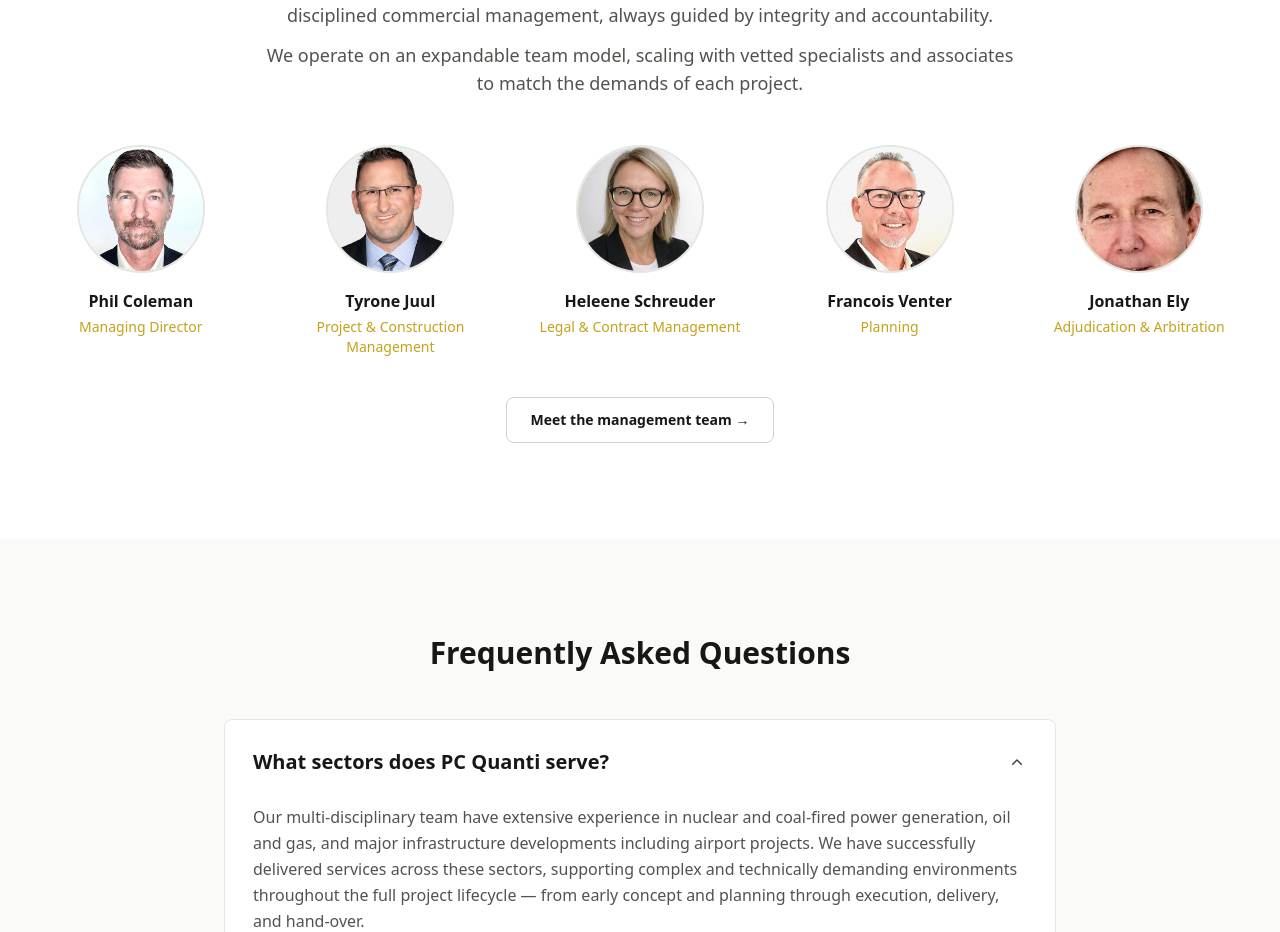
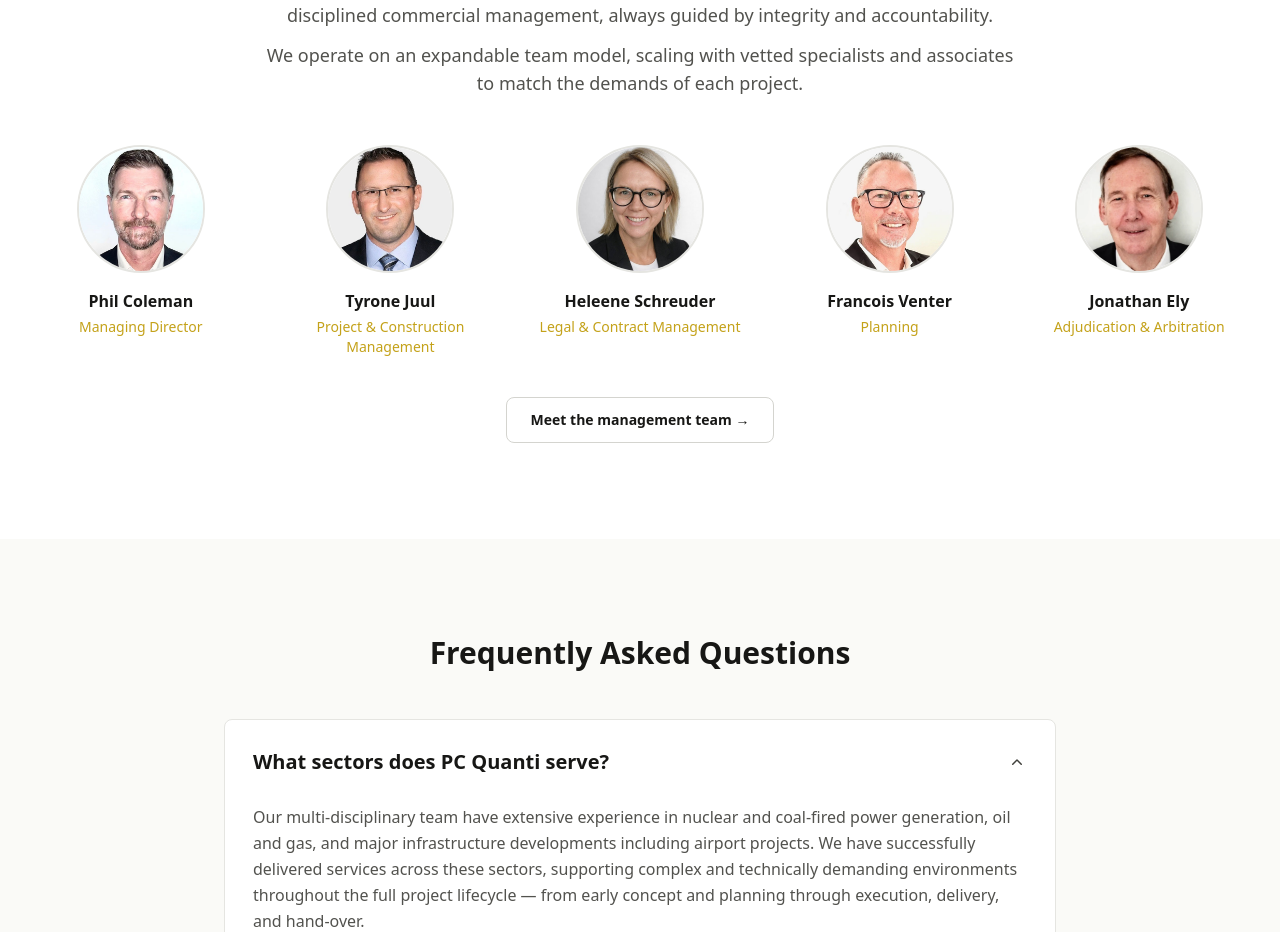
Before and after one commit to jonathanavis96/pc_quanti, a Next.js app: page / in a window 1280 px wide. Shown: the part 4845-5777 px from the top of the page. Built offline with nearby package versions, Linux system fonts and the light colour scheme; no server answers.

Commit message:
fix: use separate homepage image for Jonathan with adjusted zoom
Homepage uses jonathan-home.webp (square crop) with object-contain
for proper circle display. Team page keeps original portrait WebP.

```diff
--- a/app/page.tsx
+++ b/app/page.tsx
@@ -65,11 +65,11 @@ export default function Home() {
                 { name: "Tyrone Juul", role: "Project & Construction Management", image: "/team/tyrone.jpg", slug: "tyrone-juul" },
                 { name: "Heleene Schreuder", role: "Legal & Contract Management", image: "/team/heleene.jpg", slug: "heleene-schreuder" },
                 { name: "Francois Venter", role: "Planning", image: "/team/francois.jpg", slug: "francois-venter" },
-                { name: "Jonathan Ely", role: "Adjudication & Arbitration", image: "/team/jonathan.webp", slug: "jonathan-ely" },
+                { name: "Jonathan Ely", role: "Adjudication & Arbitration", image: "/team/jonathan-home.webp", slug: "jonathan-ely", imageClass: "object-contain object-center scale-[1.15]" },
               ].map((member) => (
                 <Link key={member.name} href={`/team#${member.slug}`} className="text-center group">
                   <div className="relative mx-auto w-32 h-32 mb-4 overflow-hidden rounded-full border-2 border-pc-neutral-200 group-hover:border-pc-gold transition-colors">
-                    <Image src={member.image} alt={member.name} fill className="object-cover object-[center_20%] scale-[1.25]" sizes="128px" />
+                    <Image src={member.image} alt={member.name} fill className={member.imageClass || "object-cover object-[center_20%] scale-[1.25]"} sizes="128px" />
                   </div>
                   <h3 className="font-semibold text-pc-neutral-900 group-hover:text-pc-gold transition-colors">{member.name}</h3>
                   <p className="text-sm text-pc-gold mt-1">{member.role}</p>
```
Also changed, not shown: public/team/jonathan-home.webp (added).
